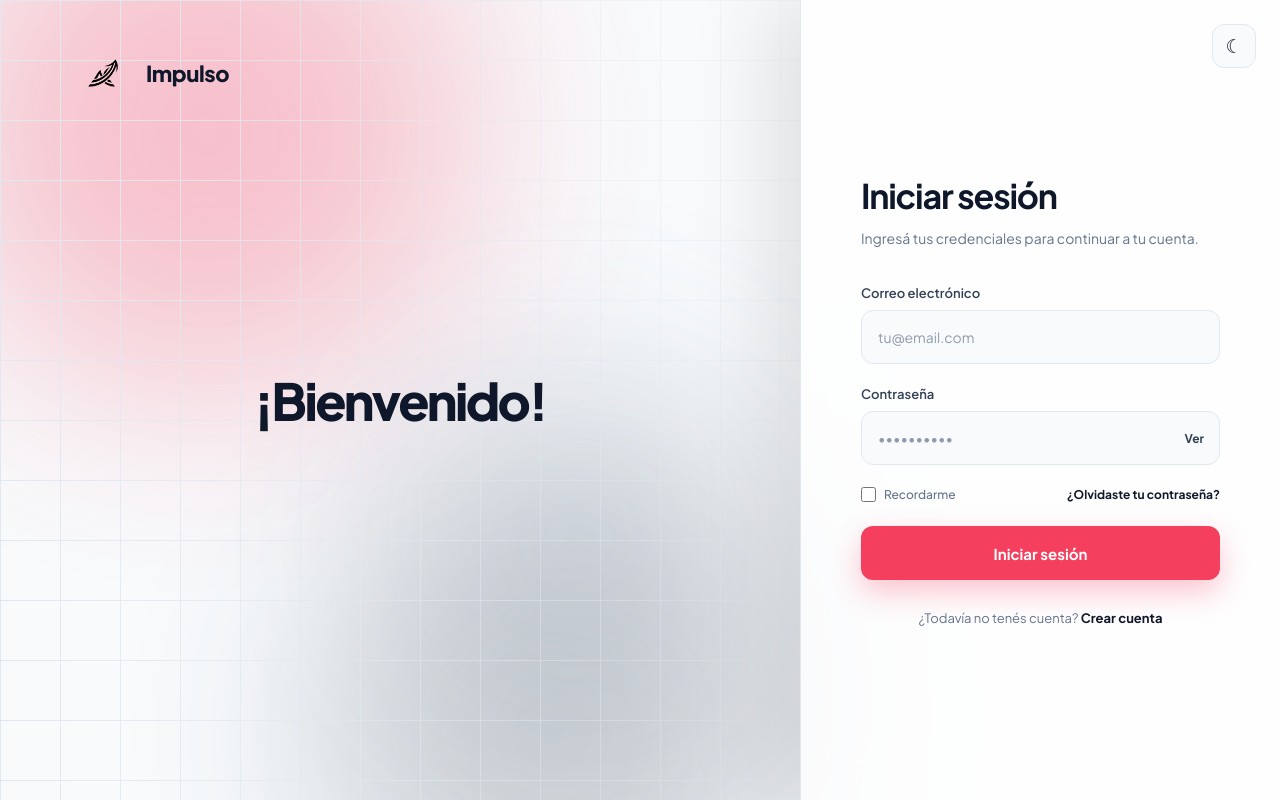
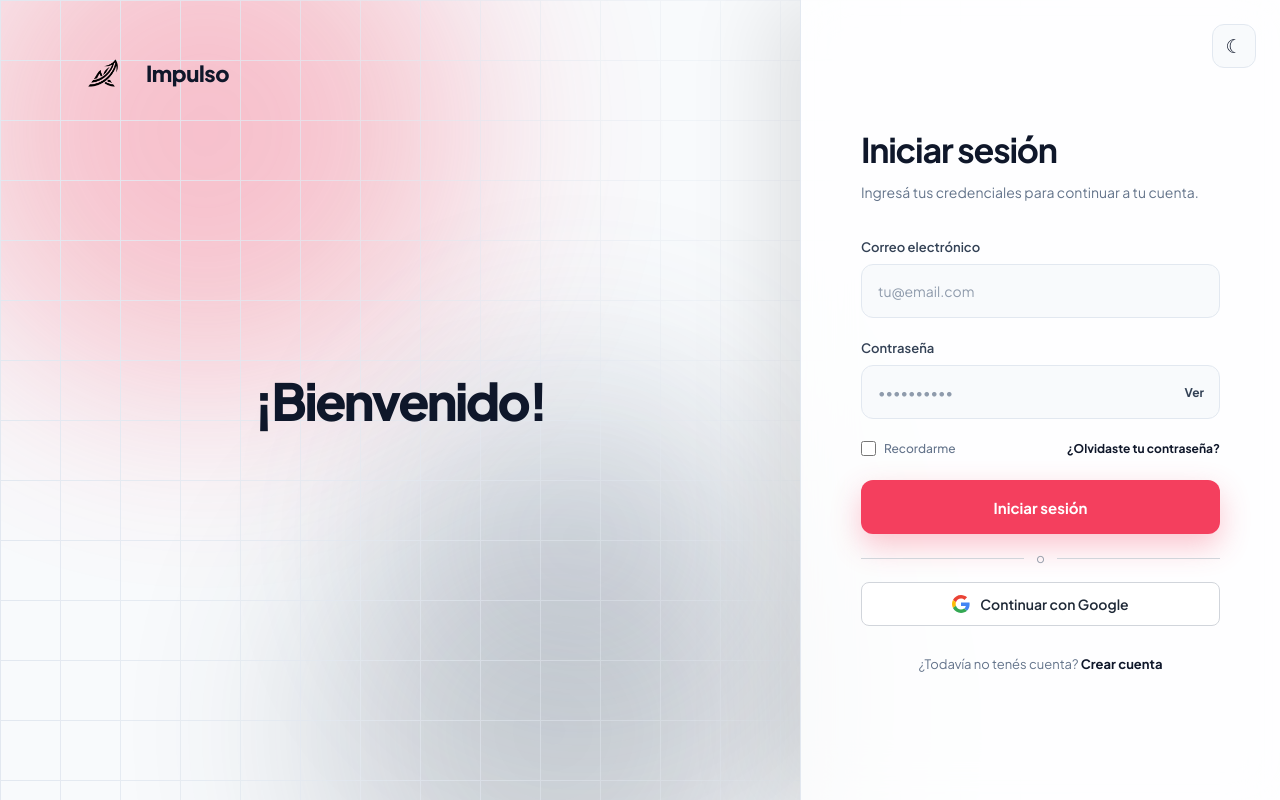
Before and after one commit to lucasmcom34-afk/Proyecto_web, a plain HTML site: page inicio_sesion/login.html in a window 1280 px wide. Drawn offline with Linux system fonts and the light colour scheme; no server answers.

Commit message:
Agrega inicio de sesión con Google y mejora páginas de recuperar contraseña
- OAuth con Google: rutas /google y /google/callback, validación de state y de id_token
- Usuarios de Google sin contraseña (password_hash opcional, columna google_id)
- Botón Continuar con Google en el login
- Rediseño de las páginas de recuperar contraseña y botón ver/ocultar contraseña

```diff
--- a/inicio_sesion/estilos.css
+++ b/inicio_sesion/estilos.css
@@ -367,3 +367,44 @@ input:focus {
     background: #dcfce7;
     border-color: #86efac;
 }
+
+.separador {
+    display: flex;
+    align-items: center;
+    gap: 12px;
+    margin: 16px 0;
+    font-size: 13px;
+    color: #9ca3af;
+}
+
+.separador::before,
+.separador::after {
+    content: "";
+    flex: 1;
+    height: 1px;
+    background: #d1d5db;
+}
+
+.google-button {
+    display: flex;
+    align-items: center;
+    justify-content: center;
+    gap: 10px;
+    height: 44px;
+    border: 1px solid #d1d5db;
+    border-radius: 8px;
+    background: #ffffff;
+    color: #1f2937;
+    font-size: 14px;
+    font-weight: 600;
+    text-decoration: none;
+}
+
+.google-button:hover {
+    background: #f3f4f6;
+}
+
+.google-button svg {
+    width: 18px;
+    height: 18px;
+}
--- a/inicio_sesion/login.html
+++ b/inicio_sesion/login.html
@@ -91,6 +91,18 @@
                     </button>
                 </form>
 
+                <div class="separador"><span>o</span></div>
+
+                <a href="/api/auth/google" class="google-button">
+                    <svg viewBox="0 0 48 48" aria-hidden="true">
+                        <path fill="#EA4335" d="M24 9.5c3.54 0 6.71 1.22 9.21 3.6l6.85-6.85C35.9 2.38 30.47 0 24 0 14.62 0 6.51 5.38 2.56 13.22l7.98 6.19C12.43 13.72 17.74 9.5 24 9.5z"/>
+                        <path fill="#4285F4" d="M46.98 24.55c0-1.57-.15-3.09-.38-4.55H24v9.02h12.94c-.58 2.96-2.26 5.48-4.78 7.18l7.73 6c4.51-4.18 7.09-10.36 7.09-17.65z"/>
+                        <path fill="#FBBC05" d="M10.53 28.59c-.48-1.45-.76-2.99-.76-4.59s.27-3.14.76-4.59l-7.98-6.19C.92 16.46 0 20.12 0 24c0 3.88.92 7.54 2.56 10.78l7.97-6.19z"/>
+                        <path fill="#34A853" d="M24 48c6.48 0 11.93-2.13 15.89-5.81l-7.73-6c-2.15 1.45-4.92 2.3-8.16 2.3-6.26 0-11.57-4.22-13.47-9.91l-7.98 6.19C6.51 42.62 14.62 48 24 48z"/>
+                    </svg>
+                    Continuar con Google
+                </a>
+
                 <p class="register">
                     ¿Todavía no tenés cuenta?
                     <a href="../registro/index.html">Crear cuenta</a>
--- a/inicio_sesion/main.js
+++ b/inicio_sesion/main.js
@@ -173,21 +173,26 @@ loginForm.addEventListener("submit", async (event) => {
 
 
 /* =========================
-   RESULTADO DE LA VERIFICACIÓN DE CORREO
+   RESULTADOS EN LA URL (verificación de correo y Google)
 ========================= */
 const params = new URLSearchParams(window.location.search);
+
 if (params.get("verificado") === "ok") {
     mostrarExito("¡Cuenta confirmada! Ya podés iniciar sesión.");
 } else if (params.get("verificado") === "error") {
     mostrarError("El link es inválido o venció. Volvé a registrarte.");
 }
 
+if (params.get("google") === "error") {
+    mostrarError("No pudimos iniciar sesión con Google. Intentá de nuevo.");
+}
+
 /* =========================
    SI YA HAY SESIÓN, IR AL DASHBOARD
 ========================= */
 (async () => {
-    // No redirigir si venimos de la verificación de correo
-    if (params.get("verificado")) return;
+    // No redirigir si venimos de la verificación de correo o de un error de Google
+    if (params.get("verificado") || params.get("google")) return;
 
     try {
         const r = await fetch("/api/auth/me");
```
Also changed, not shown: backend/package.json (+47 -0 lines), backend/src/routes/auth.js (+80 -0 lines), 1 other file.
